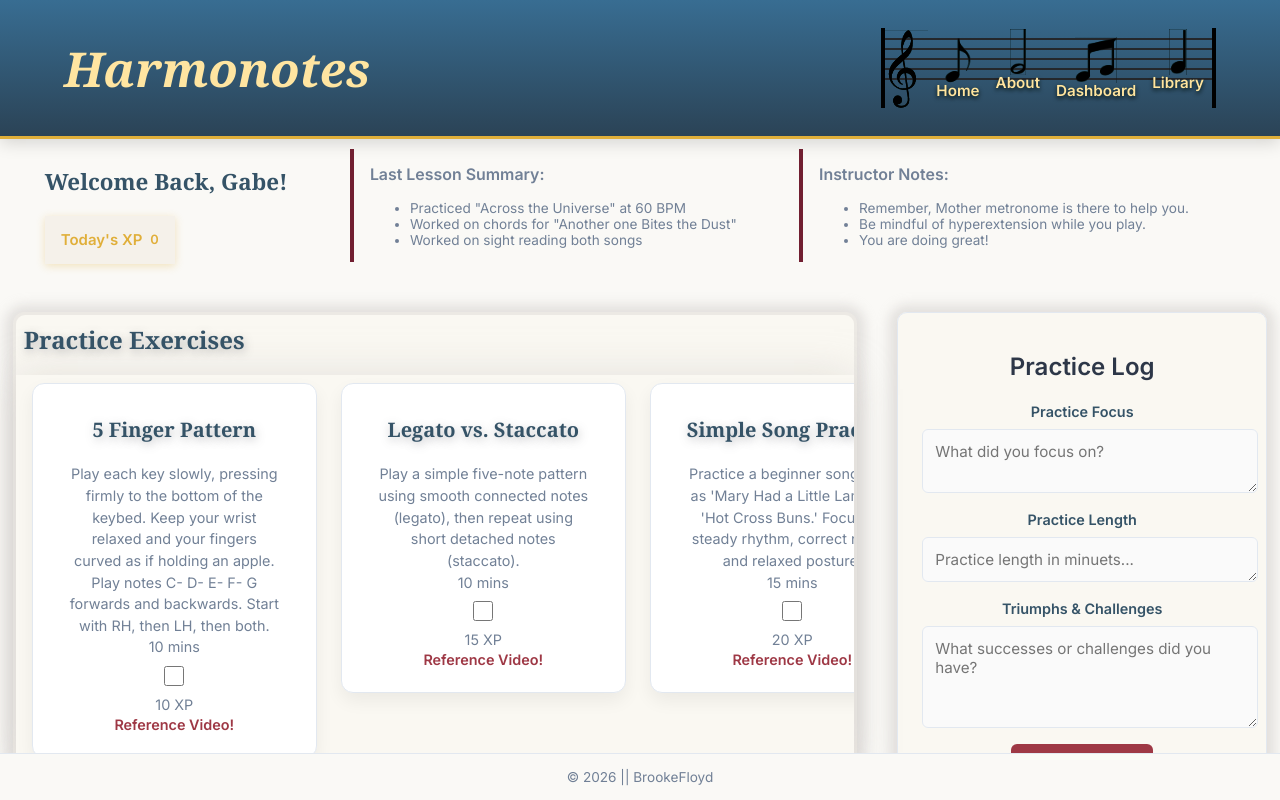
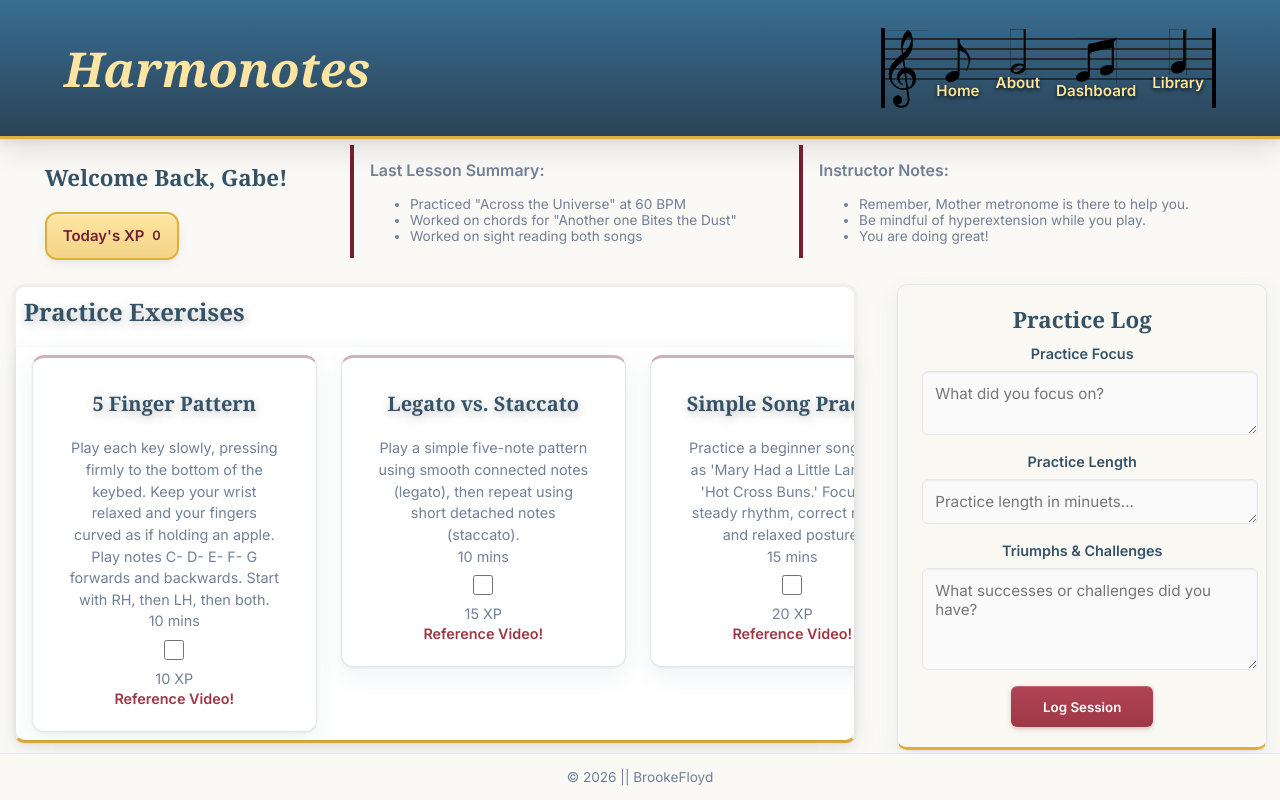
Before and after one commit to BrookeFloyd10/Harmonotes-BrookeF, a React (Vite) app in the folder harmonotes/: page /dashboard in a window 1280 px wide. Built offline with nearby package versions, Linux system fonts and the light colour scheme.

Commit message:
added consistent borders, and box shadows to all sections and buttons for a cleaner more cohesive look. Added consistent transisition lengths, scaling and color gradients. Added more of the color scheme into borders to create a less flat canvas

```diff
--- a/harmonotes/src/App.css
+++ b/harmonotes/src/App.css
@@ -1,3 +1,6 @@
+
+
+
 * {
     font-family: 'Inter', system-ui, -apple-system, BlinkMacSystemFont, 'Segoe UI', Roboto, Oxygen, Ubuntu, Cantarell, 'Open Sans', 'Helvetica Neue', sans-serif;
     box-sizing: border-box;
@@ -30,9 +33,10 @@ main {
 
 
 .site-header {
+    /* background: linear-gradient(180deg, #386d9288 0%, #2b4356e2 100%); */
     background: linear-gradient(180deg, #386d92 0%, #2b4356 100%);
     border-bottom: 3px solid #E0AF3A;
-    box-shadow: 0 4px 16px #00000026;
+    box-shadow: 0 12px 28px #00000018, 0 4px 8px #00000010;
     display: flex;
     justify-content: space-between;
     align-items: center;
@@ -100,7 +104,7 @@ main {
     font-size: 0.95rem;
     text-decoration: none;
     text-shadow: 0 2px 4px #00000080;
-    transition: .2s ease;
+    transition: .4s ease;
     margin: 0.5rem;
 }
 
@@ -158,7 +162,7 @@ main {
 .home-page img {
     width: min(850px, 100%);
     border-radius: 5px;
-    box-shadow: 0 0 2.5rem #c3bfbd6c;
+    box-shadow: 0 12px 28px #00000018, 0 4px 8px #00000010;
     max-width: 100%;
     min-height: 0;
     height: auto;
@@ -181,7 +185,7 @@ main {
     flex-direction: row;
     align-items: center;
     justify-content: space-between;
-    margin: 0.5rem auto 0;
+    margin: 0.25rem auto 0;
     width: 100%;
     max-width: 98vw;
     gap: 1rem;
@@ -206,9 +210,10 @@ main {
 }
 
 
+
 .xp-tracker {
-    background-color: #ddc0a725;
-    color: #E0AF3A;
+    background: linear-gradient(180deg, #FFE5A1 0%, #f3d488 100%);
+    color: #711F31;
     width: fit-content;
     height: 3rem;
     display: flex;
@@ -219,8 +224,9 @@ main {
     text-align: center;
     font-size: .8rem;
     font-weight: 700;
-    box-shadow: 0 2px 8px #e0af3a4d;
-
+    border: 2px solid #E0AF3A;
+    border-radius: 12px;
+    box-shadow: inset 0 1px 0 #ffffff80, 0 4px 12px #0000000f, 0 2px 4px #00000008;
 }
 
 
@@ -244,16 +250,17 @@ main {
     align-items: flex-start;
     max-width: 98vw;
     margin: 1rem auto;
-    padding: 2rem 0;
+    padding: .5rem 0;
     gap: 2.5rem;
     width: 100%;
 }
 
 
 .practice-card:has(input:checked) {
-    opacity: 0.9;
-    background-color: #efe2bdb8;
-    border-color: #E0AF3A;
+    opacity: .9;
+    background-color: #efe2bdb3;
+    border-top: 3px solid #35536779;
+
 }
 
 
@@ -324,7 +331,8 @@ main {
 .practice-card {
     justify-content: flex-start;
     align-items: center;
-    gap: 0.75
+    gap: .75;
+    border-top: 3px solid #711f3157;
 }
 
 
@@ -350,7 +358,7 @@ main {
 
 .exercise-list ul {
     justify-content: safe center;
-    box-shadow: 0 0 2.5rem #c3bfbd6c;
+    box-shadow: 0 1px 2px #00000010, 0 8px 24px #35536714;
     display: flex;
     gap: 1.5rem;
     overflow-x: auto;
@@ -363,16 +371,71 @@ main {
 
 .exercise-list {
     border: .2rem solid #c3bfbd41;
-    box-shadow: 0 1px 12px 8px #c3bfbd6c;
+    border-bottom: 3px solid #E0AF3A;
+    box-shadow: 0 1px 2px #0000000a, 0 4px 12px #0000000f;
     flex: 1.5;
     min-width: 0;
     border-radius: 12px;
-    background-color: #e0af3a05;
+    background-color: #FFFFFF;
 }
 
 
 .exercise-list li {
     flex: 0 0 285px;
+}
+
+/* handles base styling for both practiceExercise cards library cards */
+article {
+    display: flex;
+    flex-direction: column;
+    justify-content: space-between;
+    width: 100%;
+    background: #FFFFFF;
+    border: 1px solid #E2E8F0;
+    border-radius: 12px;
+    padding: 1.5rem;
+    margin: auto .5rem;
+    text-align: center;
+    min-height: 240px;
+    box-shadow: 0 1px 2px #00000010, 0 8px 24px #35536714;
+    transition: .4s ease;
+}
+
+
+article:hover {
+    transform: translateY(-6px) scale(1.01);
+    box-shadow: 0 12px 28px #00000018, 0 4px 8px #00000010;
+    border-color: #FFE5A1;
+}
+
+
+article h2 {
+    font-family: Georgia, serif;
+    color: #355367;
+    font-size: 1.4rem;
+    margin: 0 0 .5rem 0;
+}
+
+
+article p {
+    color: #718096;
+    font-size: 0.9rem;
+    line-height: 1.5;
+    margin: 0 0.75rem 0;
+}
+
+
+article a {
+    display: inline-block;
+    color: #9E3845;
+    text-decoration: none;
+    font-weight: 600;
+    font-size: 0.9rem;
+}
+
+
+article a:hover {
+    color: #711F31;
 }
 
 
@@ -385,23 +448,41 @@ main {
     flex-shrink: 0;
     justify-content: flex-start;
     border: 1px solid #E2E8F0;
-    box-shadow: 0 1px 12px 8px #c3bfbd6c;
+    border-bottom: 3px solid #E0AF3A;
+    box-shadow: 0 1px 2px #00000010, 0 8px 24px #35536714;
     border-radius: 10px;
     padding: 1.2rem 1rem;
     width: 100%;
     max-width: 420px;
+    transition: .4s ease;
 }
 
+
+.practice-log h2 {
+    font-family: Georgia, serif;
+    color: #355367;
+    font-size: 1.4rem;
+    margin: 0 0 .5rem 0;
+}
+
+
+.practice-log:hover {
+    box-shadow: 0 12px 28px #00000018, 0 4px 8px #00000010;
+}
+
+
 .practice-table-section h2 {
-    margin: 0.5rem;
-}
+    font-family: Georgia, serif;
+    color: #355367;
+    font-size: 1.4rem;
+    margin: 0 0 .5rem 3rem;}
 
 
 .scrolling-table {
     max-height: 145px;
     min-height: 0;
     overflow-y: auto;
-    box-shadow: 0 1px 12px 8px #c4c2c26c;
+    box-shadow: inset 0 1px 3px #00000014;
     border: 1px solid #E2E8F0;
     border-radius: 12px;
     margin: 0.5rem;
@@ -411,13 +492,11 @@ main {
 .practice-table {
     width: 100%;
     border-collapse: collapse;
-
 }
 
 
 .practice-table th,
 .practice-table td {
-
     border: 1.5px solid #393a3c42;
     padding: 0.5rem;
 }
@@ -473,6 +552,7 @@ main {
     background-color: #fbf7ef;
     position: relative;
     margin: 1rem;
+    box-shadow: 0 4px 12px #0000000f, 0 2px 4px #00000008;
 }
 
 
@@ -480,6 +560,8 @@ main {
     width: 100%;
     height: 100%;
     padding: 1rem;
+    border: 1px solid #E0AF3A;
+    background-color: #FFF9EC;
 }
 
 
@@ -492,7 +574,7 @@ main {
 
 
 .about-bio {
-    border-left: 3px solid #E0AF3A;
+    border-left: 3px solid #711f31cd;
     padding-left: 2rem;
     font-size: 0.9rem;
     line-height: 1.6;
@@ -512,8 +594,9 @@ main {
     padding: 1rem;
     background: #FFFFFF;
     border: 1px solid #E2E8F0;
+    border-top: 3px solid #355367da;
     border-radius: 12px;
-    box-shadow: 0 4px 12px #00000005;
+    box-shadow: 0 1px 2px #00000010, 0 8px 24px #35536714;
 }
 
 
@@ -541,33 +624,38 @@ textarea {
     display: block;
     width: 100%;
     border: 1px solid #E2E8F0;
-    background: #FAFAFA;
+    background: #fafafae8;
     border-radius: 6px;
     padding: .75rem;
     margin: .5rem;
     transition: .2s ease;
     font-size: 0.95rem;
+    box-shadow: inset 0 1px 2px #00000010;
 }
+
 
 input:focus,
 textarea:focus {
     outline: none;
     border-color: #9E3845;
-    box-shadow: 0 0 0 1px #9e38451a;
+    box-shadow: inset 0 1px 2px #00000010, 0 0 0 3px #9e384522;
     background: #FFFFFF;
 }
+
 
 .edit-btn,
 .remove-btn,
 .submit-btn {
-    background-color: #9E3845;
+    background: linear-gradient(180deg, #b04456 0%, #9E3845 100%);
     color:white;
     border: none;
     border-radius: 6px;
+    box-shadow: inset 0 1px 0 #ffffff33, 0 2px 4px #711f3140;
     padding: .8rem 2rem;
     font-weight: 600;
-    transition: .2s ease;
+    transition: .3s ease;
 }
+
 
 .edit-btn,
 .remove-btn {
@@ -577,16 +665,17 @@ textarea:focus {
 
 
 button:not(:disabled):hover {
-    background-color: #711F31;
+    background: linear-gradient(180deg, #c14f61 0%, #711F31 100%);
     cursor: pointer;
-    box-shadow: 0 4px 12px #711f3133;;
+    box-shadow: 0 1px 0 #ffffff40, 0 6px 14px #711f3140;
     transform: translateY(-3px);
 }
 
 
 button:not(:disabled):active {
+    background: linear-gradient(180deg, #9E3845 0%, #85303c 100%);
     transform: translateY(-1px);
-    box-shadow: 0 4px 6px #0000001a;
+    box-shadow: inset 0 1px 3px #00000040;
 }
 
 
@@ -595,37 +684,38 @@ button:not(:disabled):active {
     align-items: center;
     justify-content: space-between;
     gap: 1rem;
-    border-left: 4px solid #4c8055;
+    border-left: 4px solid #4c8055c5;
     width: fit-content;
     height: fit-content;
-    background:#eef5ef;
+    background:#0e7b2621;
     padding: .5rem .5rem;
     margin-bottom: 1.5rem;
     border-radius: 4px;
     color:#0e7b26;
+    box-shadow: 0 1px 3px #00000012, 0 1px 2px #0000000a;
 }
 
 
 .success-message p {
     margin: 0;
-    font-weight: 500;
+    font-weight: 400;
 }
 
 
 .dismiss-btn {
-   background:#3a9240;
+    background: linear-gradient(180deg, #1fb238 0%, #119a28 100%);
     color:#f6efef;
     border: .1rem solid #3d4a2a;
     padding:.4rem .9rem;
     border-radius: 5px;
     cursor: pointer;
-   transition: 0.2s ease;
-
+    box-shadow: inset 0 1px 0 #ffffff30;
+    transition: 0.3s ease;
 }
 
 
 #dismiss-btn:hover {
-    background: #377e3c;
+    background: linear-gradient(180deg, #15b530 0%, #0e721e 100%);
     cursor: pointer;
     padding: .4rem .9rem;
     box-shadow: 0 2px 4px #0000001a;
@@ -656,12 +746,13 @@ button:not(:disabled):active {
 
 .library-page select {
     background-color: #FFFFFF;
-    border: 1px solid #E2E8F0;
+    border: 1px solid #E0AF3A;
     border-radius: 6px;
     padding: .6rem 1rem;
     font-size: 1rem;
     color: #2D3748;
     margin-bottom: 2.5rem;
+    box-shadow: 0 1px 3px #00000012, 0 1px 2px #0000000a;
 }
 
 
@@ -670,7 +761,7 @@ button:not(:disabled):active {
 .resources h2 {
     font-family: Georgia, serif;
     color: #355367;
-    border-left: 4px solid #E0AF3A;
+    border-left: 4px solid #711f31db;
     padding-left: 1rem;
     margin-top: 0;
 }
@@ -683,7 +774,7 @@ button:not(:disabled):active {
     background-color: #e0af3a08;
     border-radius: 10px;
     border: 1px solid #E2E8F0;
-    box-shadow: 0 0 2rem #c3bfbd6c;
+    box-shadow: 0 1px 2px #00000010, 0 8px 24px #35536714;
     display: flex;
     gap: 1.5rem;
     overflow-x: auto;
@@ -701,58 +792,10 @@ button:not(:disabled):active {
 }
 
 
-article {
-    display: flex;
-    flex-direction: column;
-    justify-content: space-between;
-    width: 100%;
-    background: #FFFFFF;
-    border: 1px solid #E2E8F0;
-    border-radius: 12px;
-    padding: 1.5rem;
-    margin: auto .5rem;
-    text-align: center;
-    min-height: 240px;
-    box-shadow: 0 8px 18px #0000000f;
-    transition: .2s ease;
+.library-card {
+    border-top: 2px solid #e0ae3abc;
 }
 
-
-article:hover {
-    transform: translateY(-5px);
-    box-shadow: 0 12px 25px #3553670f;
-    border-color: #FFE5A1;
-}
-
-
-article h2 {
-    font-family: Georgia, serif;
-    color: #355367;
-    font-size: 1.4rem;
-    margin: 0 0 0.5rem 0;
-}
-
-
-article p {
-    color: #718096;
-    font-size: 0.9rem;
-    line-height: 1.5;
-    margin: 0 0.75rem 0;
-}
-
-
-article a {
-    display: inline-block;
-    color: #9E3845;
-    text-decoration: none;
-    font-weight: 600;
-    font-size: 0.9rem;
-}
-
-
-article a:hover {
-    color: #711F31;
-}
 
 
 .footer {
@@ -892,7 +935,7 @@ body {
 
 .scrolling-table {
     max-height: 250px;
-    /* margin-bottom: 3rem; */
+    margin-bottom: 1rem;
 }
 
 
```
Lines whose indentation alone changed are shown as unchanged.
